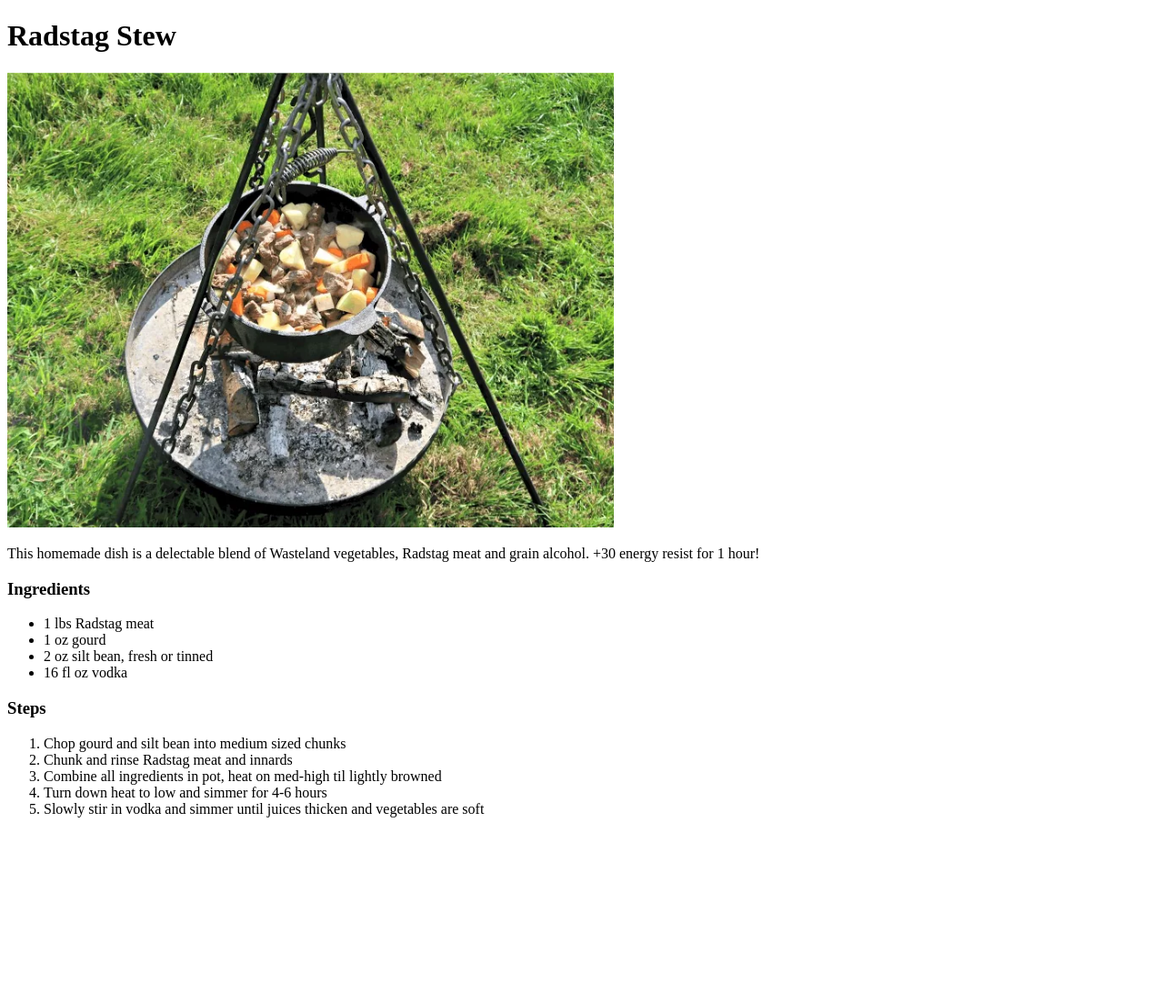
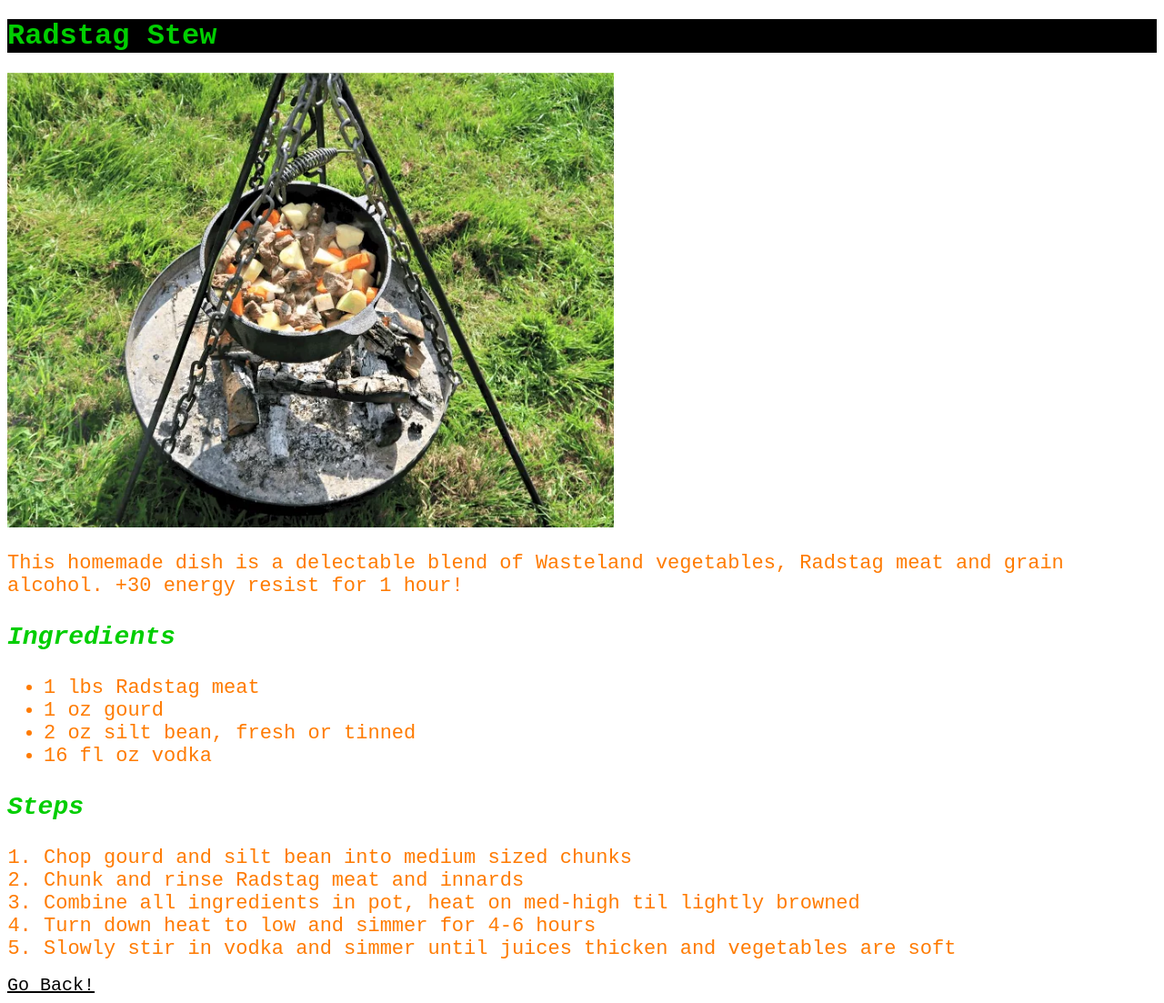
Before and after one commit to olsen-jo/odin-recipes, a plain HTML site: page recipes/stew.html in a window 1280 px wide. Shown: the whole page at 91% size. Before the commit the page ends 915 px from the top, so only its background shows below. Drawn offline with Linux system fonts and the light colour scheme.

Commit message:
Added initial styling

```diff
--- a/recipes/stew.html
+++ b/recipes/stew.html
@@ -4,19 +4,20 @@
   <head>
     <meta charset="utf-8">
     <title>Radstag Stew</title>
+    <link rel="stylesheet" href="../style.css">
   </head>
   <body>
-    <h1>Radstag Stew</h1>
-    <img src="../img/stew.jpg" alt="Hearty stew in a black pot over a campfire." height="500">
+    <h1 class="bold">Radstag Stew</h1>
+    <img src="../img/stew.jpg" alt="Hearty stew in a black pot over a campfire." height="500" width="auto">
     <p>This homemade dish is a delectable blend of Wasteland vegetables, Radstag meat and grain alcohol. +30 energy resist for 1 hour!</p>
-    <h3>Ingredients</h3>
+    <h3 class="bold">Ingredients</h3>
     <ul>
       <li>1 lbs Radstag meat</li>
       <li>1 oz gourd</li>
       <li>2 oz silt bean, fresh or tinned</li>
       <li>16 fl oz vodka</li>
     </ul>
-    <h3>Steps</h3>
+    <h3 class="bold">Steps</h3>
     <ol>
       <li>Chop gourd and silt bean into medium sized chunks</li>
       <li>Chunk and rinse Radstag meat and innards</li>
@@ -24,5 +25,6 @@
       <li>Turn down heat to low and simmer for 4-6 hours</li>
       <li>Slowly stir in vodka and simmer until juices thicken and vegetables are soft</li>
     </ol>
+    <a href="../index.html">Go Back!</a>
   </body>
 </html>
--- /dev/null
+++ b/style.css
@@ -0,0 +1,36 @@
+body {
+  font-family: "Courier New", "Lucinda Console", Monaco;
+
+}
+
+h1,
+h3 {
+  font-style: bold;
+  color: rgb(1, 206, 1);
+
+}
+
+h1 {
+  background-color:black;
+
+}
+
+h3 {
+  font-size: 28px;
+  font-style: italic;
+
+}
+
+p,
+li {
+  color: #ff7b00;
+  font-size: 22px;
+
+}
+
+a {
+  font-size: 20px;
+  color:black;
+  font-style: bold;
+
+}
```
Also changed, not shown: index.html (+3 -1 lines), recipes/omelette.html (+6 -4 lines), recipes/wellingham.html (+3 -1 lines), img/oven.jpg (added).
